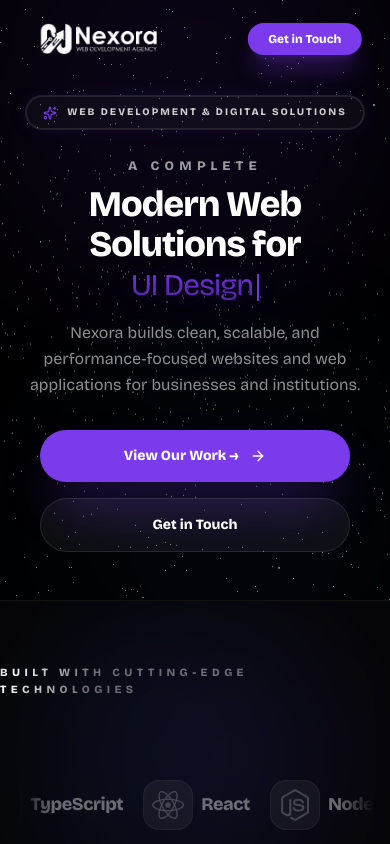
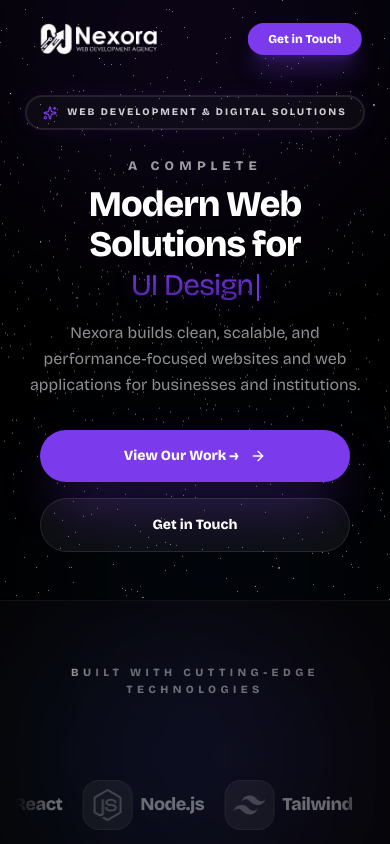
Before and after one commit to navaneethpv/nexora-agency, a Next.js app: page / in a window 390 px wide. Shown: the top 844 px of the page. Built offline with nearby package versions, Linux system fonts and the light colour scheme.

Commit message:
perf: Optimize UI animations and scroll behavior for improved performance and visual smoothness.

```diff
--- a/src/app/globals.css
+++ b/src/app/globals.css
@@ -115,8 +115,29 @@ body {
   animation: float 6s ease-in-out infinite;
 }
 
+@keyframes float-slow {
+  0%, 100% { transform: translate(0, 0) scale(1); }
+  33% { transform: translate(30px, -50px) scale(1.1); }
+  66% { transform: translate(-20px, 20px) scale(0.95); }
+}
+
+@keyframes float-slower {
+  0%, 100% { transform: translate(0, 0) scale(1.1); }
+  33% { transform: translate(-50px, 30px) scale(1); }
+  66% { transform: translate(20px, -20px) scale(1.05); }
+}
+
+.animate-float-slow {
+  animation: float-slow 20s ease-in-out infinite;
+  will-change: transform;
+}
+
+.animate-float-slower {
+  animation: float-slower 25s ease-in-out infinite;
+  will-change: transform;
+}
+
 @keyframes pulse-green {
-
   0%,
   100% {
     opacity: 1;
--- a/src/app/page.tsx
+++ b/src/app/page.tsx
@@ -60,7 +60,8 @@ export default function Home() {
   const x = useTransform(baseX, (v) => `${(v % 33.33) - 33.33}%`);
 
   useAnimationFrame((t, delta) => {
-    baseX.set(baseX.get() - 0.01);
+    // Smoother ticker movement
+    baseX.set(baseX.get() - 0.02);
   });
 
   return (
@@ -82,7 +83,7 @@ export default function Home() {
           >
             <ShinyText
               text="Built with cutting-edge Technologies"
-              className="text-[11px] md:text-lg font-bold uppercase tracking-[0.4em]"
+              className="text-[11px] md:text-lg font-bold uppercase tracking-[0.4em] text-center"
               color="rgba(255,255,255,0.4)"
               shineColor="#ffffff"
               speed={3}
@@ -92,7 +93,7 @@ export default function Home() {
           <div className="w-full relative z-10 px-4 md:px-0">
             <div className="flex overflow-hidden mask-[linear-gradient(to_right,transparent,black_10%,black_90%,transparent)] cursor-grab active:cursor-grabbing">
               <motion.div
-                style={{ x }}
+                style={{ x, willChange: "transform" }}
                 drag="x"
                 dragConstraints={{ left: 0, right: 0 }}
                 onDrag={(e, info) => {
@@ -117,10 +118,7 @@ export default function Home() {
                       <span className="text-lg md:text-xl font-bold tracking-tight text-white/40 group-hover:text-white transition-colors duration-300">
                         {tech.name}
                       </span>
-                      <motion.div
-                        className="h-0.5 w-0 group-hover:w-full bg-accent transition-all duration-500"
-                        layoutId={`underline-tech-${i}`}
-                      />
+                      <div className="h-0.5 w-0 group-hover:w-full bg-accent transition-all duration-500" />
                     </div>
                   </motion.div>
                 ))}
--- a/src/components/FloatingWhatsApp.tsx
+++ b/src/components/FloatingWhatsApp.tsx
@@ -1,5 +1,5 @@
 "use client";
-import { motion, AnimatePresence } from "framer-motion";
+import { motion, AnimatePresence, useScroll } from "framer-motion";
 import { FaWhatsapp, FaTimes, FaPaperPlane } from "react-icons/fa";
 import { useState, useEffect } from "react";
 import Image from "next/image";
@@ -8,20 +8,17 @@ export default function FloatingWhatsApp() {
     const [isVisible, setIsVisible] = useState(false);
     const [isOpen, setIsOpen] = useState(false);
 
+    const { scrollY } = useScroll();
     useEffect(() => {
-        const toggleVisibility = () => {
-            if (window.scrollY > 600) {
+        return scrollY.on("change", (latest: number) => {
+            if (latest > 600) {
                 setIsVisible(true);
             } else {
                 setIsVisible(false);
                 setIsOpen(false);
             }
-        };
-
-        window.addEventListener("scroll", toggleVisibility);
-        toggleVisibility();
-        return () => window.removeEventListener("scroll", toggleVisibility);
-    }, []);
+        });
+    }, [scrollY]);
 
     const whatsappNumber = "+916282592895"; // Replace with actual number
     const welcomeMessage = "Hi there! 👋 How can we help you today with your digital journey?";
--- a/src/components/Hero.tsx
+++ b/src/components/Hero.tsx
@@ -81,27 +81,14 @@ export default function Hero() {
                 style={{ opacity, scale, y, willChange: "transform, opacity" }}
                 className="absolute inset-0 -z-10 overflow-hidden pointer-events-none"
             >
-                <motion.div
-                    animate={{
-                        scale: [1, 1.2, 1],
-                        x: [0, 50, 0],
-                        y: [0, 30, 0],
-                    }}
-                    transition={{ duration: 25, repeat: Infinity, ease: "easeInOut" }}
-                    style={{ willChange: "transform" }}
-                    className="absolute top-[-20%] left-[-10%] w-screen md:w-[70vw] h-[100vw] md:h-[70vw] bg-accent/15 blur-[80px] md:blur-[140px] rounded-full opacity-60"
+                <div
+                    className="absolute top-[-20%] left-[-10%] w-screen md:w-[70vw] h-[100vw] md:h-[70vw] bg-accent/15 blur-[80px] md:blur-[140px] rounded-full opacity-60 animate-float-slow"
                 />
-                <motion.div
-                    animate={{
-                        scale: [1.2, 1, 1.2],
-                        x: [0, -40, 0],
-                        y: [0, -50, 0],
-                    }}
-                    transition={{ duration: 30, repeat: Infinity, ease: "easeInOut" }}
-                    style={{ willChange: "transform" }}
-                    className="absolute bottom-[-20%] right-[-10%] w-[90vw] md:w-[60vw] h-[90vw] md:h-[60vw] bg-blue-500/10 blur-[80px] md:blur-[140px] rounded-full opacity-40"
+                <div
+                    className="absolute bottom-[-20%] right-[-10%] w-[90vw] md:w-[60vw] h-[90vw] md:h-[60vw] bg-blue-500/10 blur-[80px] md:blur-[140px] rounded-full opacity-40 animate-float-slower"
                 />
             </motion.div>
+
 
             <motion.div
                 variants={containerVariants}
@@ -130,7 +117,7 @@ export default function Hero() {
                     className="max-w-5xl text-4xl sm:text-6xl md:text-7xl lg:text-8xl font-bold tracking-tight mb-4 md:mb-8 leading-[1.1] md:leading-[1.02]"
                 >
                     Modern Web Solutions for <br />
-                    <span className="font-medium text-accent text-glow bg-clip-text text-transparent bg-linear-to-b from-accent to-accent/60 min-h-[1.1em] inline-block text-3xl sm:text-5xl md:text-6xl lg:text-7xl">
+                    <span className="font-medium text-glow bg-clip-text text-transparent bg-linear-to-b from-accent to-accent/60 min-h-[1.1em] inline-block text-3xl sm:text-5xl md:text-6xl lg:text-7xl">
                         {currentText}
                         <span className="inline-block w-[2px] h-[0.9em] bg-accent ml-1 animate-[pulse_1s_infinite] align-middle">|</span>
                     </span>
--- a/src/components/ScrollReveal.tsx
+++ b/src/components/ScrollReveal.tsx
@@ -33,9 +33,9 @@ export default function ScrollReveal({
             }}
             viewport={{ once: true, margin: "-15%" }}
             transition={{
-                duration: 1.2,
+                duration: 0.8,
                 delay,
-                ease: [0.22, 1, 0.36, 1] // EaseOutQuint for a more professional arrival
+                ease: [0.16, 1, 0.3, 1] // Smoother, faster but fluid arrival
             }}
             style={{ willChange: "transform, opacity" }}
         >
--- a/src/components/SmoothScroll.tsx
+++ b/src/components/SmoothScroll.tsx
@@ -1,29 +1,34 @@
 "use client";
 
-import { useEffect } from "react";
+import { useEffect, useRef } from "react";
 import Lenis from "lenis";
 
 export default function SmoothScroll({ children }: { children: React.ReactNode }) {
+    const lenisRef = useRef<Lenis | null>(null);
+
     useEffect(() => {
         const lenis = new Lenis({
-            lerp: 0.045, // Slightly heavier for smoother, river-like momentum
-            wheelMultiplier: 1.2, // Makes pushing the "river" feel effortless
-            touchMultiplier: 1.5,
+            duration: 1.5,
+            easing: (t) => Math.min(1, 1.001 - Math.pow(2, -10 * t)),
+            orientation: "vertical",
+            gestureOrientation: "vertical",
             smoothWheel: true,
-            syncTouch: true,
+            wheelMultiplier: 1,
+            touchMultiplier: 2,
+            infinite: false,
         });
 
-        let rafId: number;
+        lenisRef.current = lenis;
+
         function raf(time: number) {
             lenis.raf(time);
-            rafId = requestAnimationFrame(raf);
+            requestAnimationFrame(raf);
         }
 
-        rafId = requestAnimationFrame(raf);
+        requestAnimationFrame(raf);
 
         return () => {
             lenis.destroy();
-            cancelAnimationFrame(rafId);
         };
     }, []);
 
--- a/src/components/TextScrollReveal.tsx
+++ b/src/components/TextScrollReveal.tsx
@@ -1,11 +1,24 @@
 "use client";
 import { motion, useScroll, useTransform } from "framer-motion";
-import { useRef } from "react";
+import { useRef, memo } from "react";
 
 interface TextScrollRevealProps {
     text: string;
     className?: string;
 }
+
+const Word = memo(({ children, progress, range }: WordProps) => {
+    const opacity = useTransform(progress, range, [0.15, 1]);
+    return (
+        <span className="relative inline-block">
+            <motion.span style={{ opacity, willChange: "opacity" }} className="text-white">
+                {children}
+            </motion.span>
+        </span>
+    );
+});
+
+Word.displayName = "Word";
 
 export default function TextScrollReveal({ text, className = "" }: TextScrollRevealProps) {
     const containerRef = useRef<HTMLDivElement>(null);
@@ -38,14 +51,3 @@ interface WordProps {
     progress: any;
     range: [number, number];
 }
-
-function Word({ children, progress, range }: WordProps) {
-    const opacity = useTransform(progress, range, [0.2, 1]);
-    return (
-        <span className="relative inline-block">
-            <motion.span style={{ opacity }} className="text-white">
-                {children}
-            </motion.span>
-        </span>
-    );
-}
```
